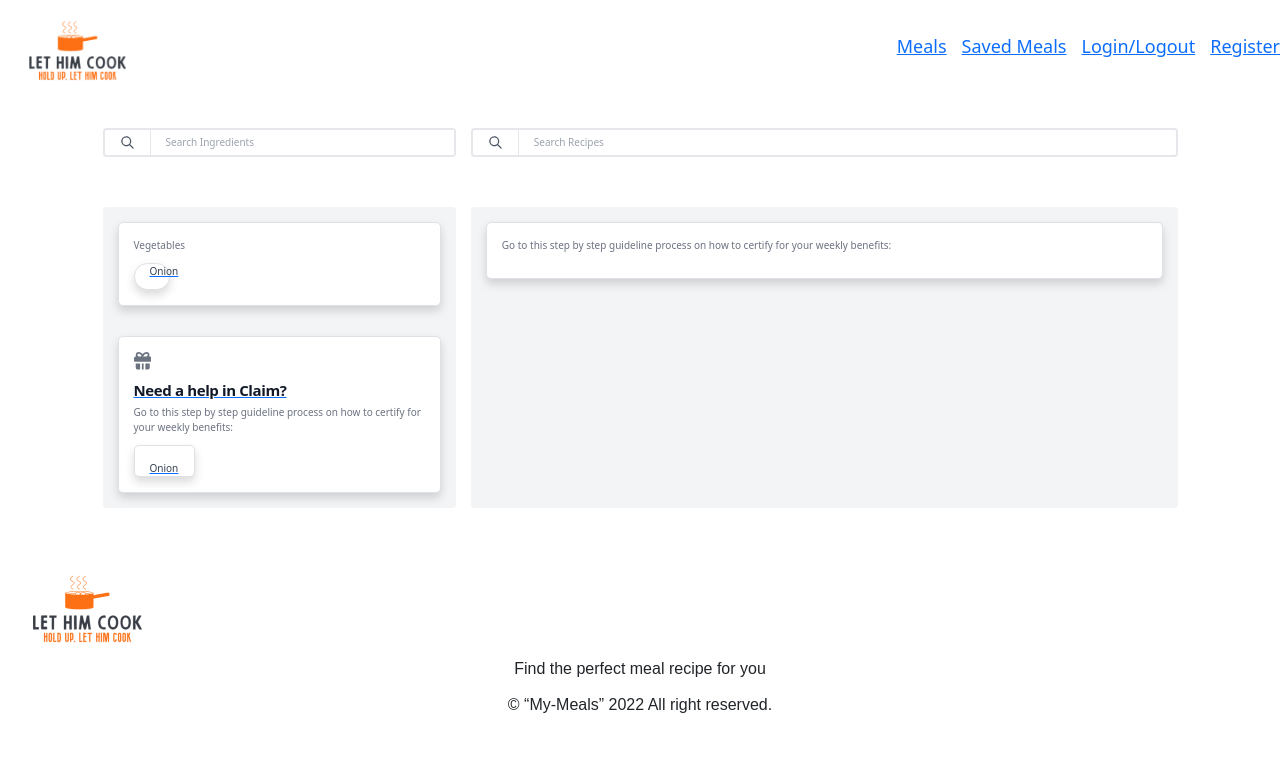
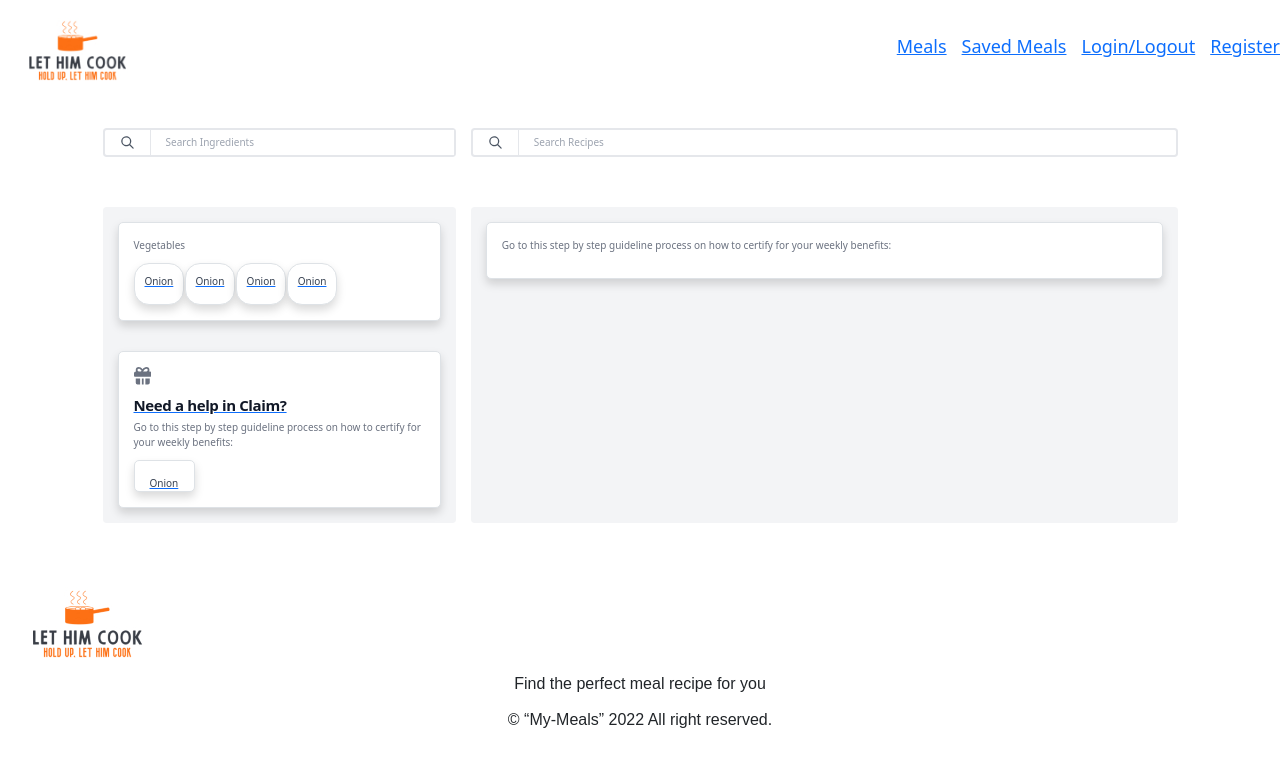
Before and after one commit to LuongPhuHoa/lethimcook, a Next.js app: page / in a window 1280 px wide. Shown: the top 766 px of the page. Built offline with nearby package versions, Linux system fonts and the light colour scheme; a web font is replaced by a local one.

Commit message:
update layout

```diff
--- a/components/home/FoodSection.js
+++ b/components/home/FoodSection.js
@@ -8,8 +8,23 @@ function FoodSection() {
           <div className="m-6 p-6 bg-white border border-gray-200 rounded-lg shadow dark:bg-gray-800 dark:border-gray-700 max-h-full">
             <p className="mb-3 font-normal text-gray-500 dark:text-gray-400">Vegetables</p>
             <div className="grid grid-cols-8 md:grid-cols-6 gap-4">
-              <div className="max-w-fit">
-                <a href="#" className="block max-w-fit p-6 py-0 bg-white border border-gray-200 rounded-3xl shadow hover:bg-gray-100 dark:bg-gray-800 dark:border-gray-700 dark:hover:bg-gray-700 ">
+              <div className="h-full">
+                <a href="#" className="block max-w-fit w-fit py-2 pt-3 px-3 bg-white border border-gray-200 rounded-3xl shadow hover:bg-gray-100 dark:bg-gray-800 dark:border-gray-700 dark:hover:bg-gray-700 ">
+                  <p className="font-normal text-gray-700 dark:text-gray-400">Onion</p>
+                </a>
+              </div>
+              <div className="h-full">
+                <a href="#" className="block max-w-fit w-fit py-2 pt-3 px-3 bg-white border border-gray-200 rounded-3xl shadow hover:bg-gray-100 dark:bg-gray-800 dark:border-gray-700 dark:hover:bg-gray-700 ">
+                  <p className="font-normal text-gray-700 dark:text-gray-400">Onion</p>
+                </a>
+              </div>
+              <div className="h-full">
+                <a href="#" className="block max-w-fit w-fit py-2 pt-3 px-3 bg-white border border-gray-200 rounded-3xl shadow hover:bg-gray-100 dark:bg-gray-800 dark:border-gray-700 dark:hover:bg-gray-700 ">
+                  <p className="font-normal text-gray-700 dark:text-gray-400">Onion</p>
+                </a>
+              </div>
+              <div className="h-full">
+                <a href="#" className="block max-w-fit w-fit py-2 pt-3 px-3 bg-white border border-gray-200 rounded-3xl shadow hover:bg-gray-100 dark:bg-gray-800 dark:border-gray-700 dark:hover:bg-gray-700 ">
                   <p className="font-normal text-gray-700 dark:text-gray-400">Onion</p>
                 </a>
               </div>
```
